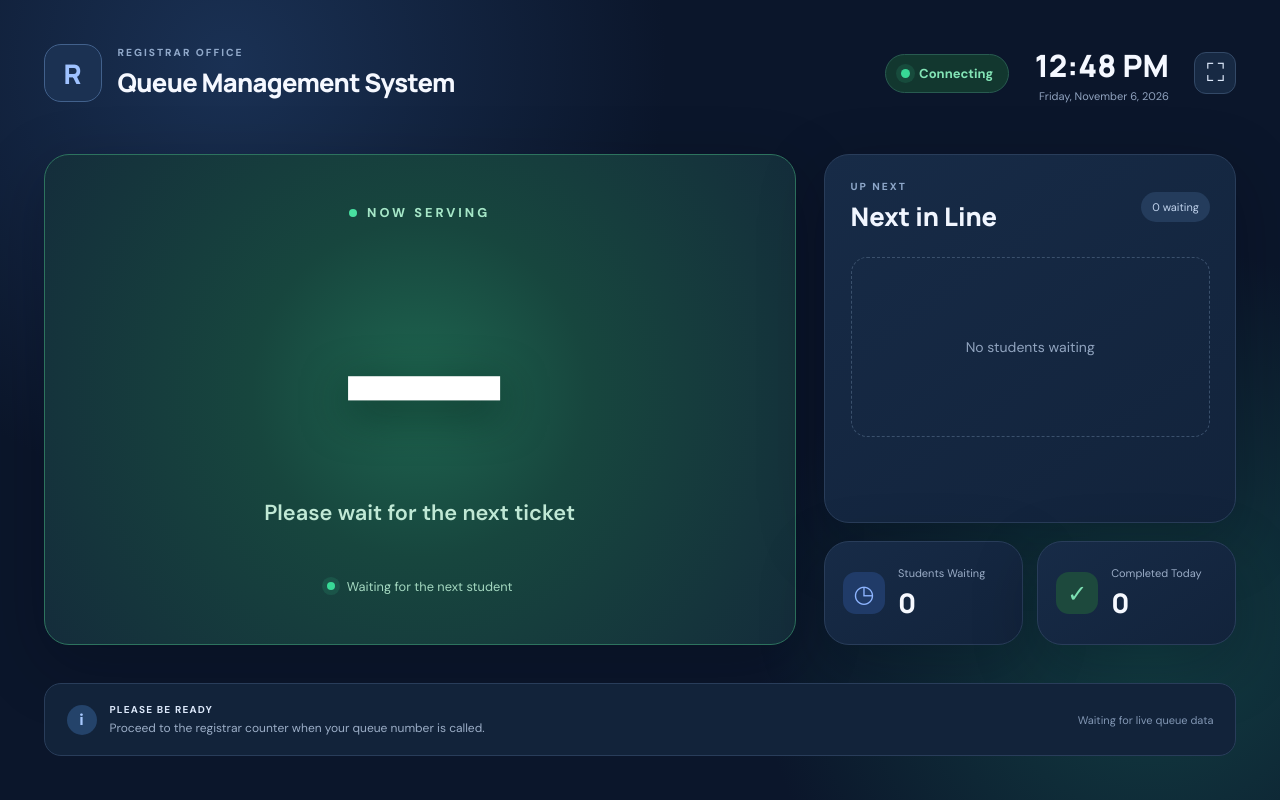
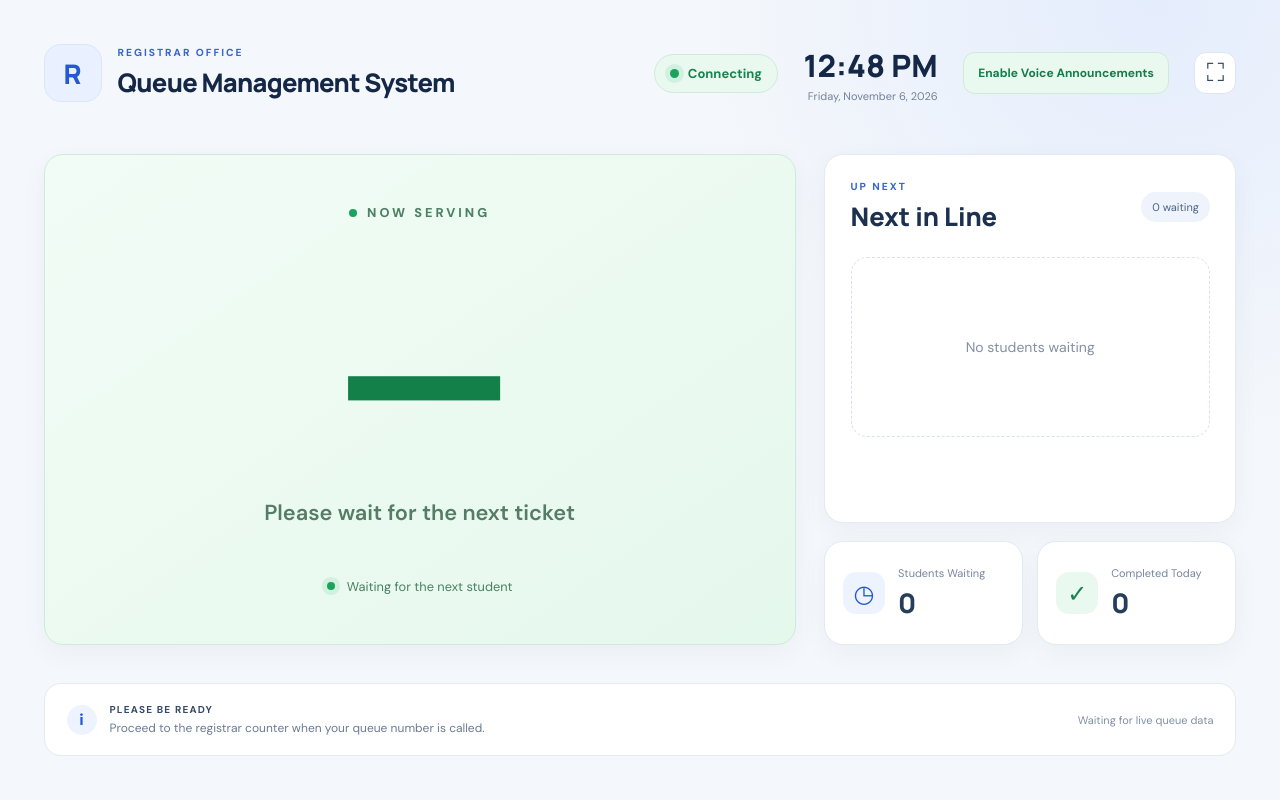
Before and after one commit to jhovancodes/queue-management, a website with bundled scripts: page display.html in a window 1280 px wide. Built offline with nearby package versions, Linux system fonts and the light colour scheme; no server answers.

Commit message:
Update project code

```diff
--- a/display.css
+++ b/display.css
@@ -41,6 +41,8 @@ h1, h2, p { margin-top: 0; }
 .clock-block { display: flex; flex-direction: column; align-items: flex-end; gap: 3px; }
 .clock-block strong { color: #f5f8ff; font: 800 clamp(21px, 2.4vw, 34px) Manrope, sans-serif; }
 .clock-block span { color: #91a3bf; font-size: 11px; }
+.voice-button { min-height: 42px; padding: 0 14px; border: 1px solid #39745f; border-radius: 12px; background: #174536; color: #b8f2d6; font: 700 12px 'DM Sans', sans-serif; cursor: pointer; }
+.voice-button.enabled { border-color: #3974a4; background: #1b3b60; color: #c6dcff; }
 #fullscreen-btn { width: 42px; height: 42px; border: 1px solid #334967; border-radius: 12px; background: #172943; color: #dce8fa; font-size: 25px; cursor: pointer; }
 
 .main-grid { display: grid; grid-template-columns: minmax(0, 1.55fr) minmax(330px, .85fr); gap: clamp(18px, 2.2vw, 32px); flex: 1; }
@@ -96,6 +98,7 @@ h1, h2, p { margin-top: 0; }
   .live-pill { padding: 8px 10px; font-size: 10px; }
   .clock-block strong { font-size: 18px; }
   .clock-block span { font-size: 9px; }
+  .voice-button { min-height: 36px; padding: 0 9px; font-size: 10px; }
   #fullscreen-btn { width: 36px; height: 36px; }
   .side-column { display: flex; }
   .stats-row { grid-template-columns: 1fr 1fr; }
@@ -109,3 +112,204 @@ h1, h2, p { margin-top: 0; }
   .display-shell { min-height: 100vh; }
   .now-card { min-height: 0; }
 }
+
+
+:root {
+  color: #1c304f;
+  background: #f4f7fb;
+}
+
+body {
+  background:
+    radial-gradient(circle at 90% 0%, rgba(210, 225, 255, .45), transparent 28rem),
+    #f4f7fb;
+}
+
+.display-shell {
+  width: min(1720px, 100%);
+  padding: clamp(22px, 3.4vw, 54px);
+}
+
+.brand-mark {
+  border: 1px solid #dbe6fb;
+  background: #e9f0ff;
+  color: #2459d3;
+}
+
+.eyebrow {
+  color: #3866cb;
+}
+
+.topbar h1 {
+  color: #142746;
+}
+
+.live-pill {
+  border: 1px solid #cdebd8;
+  background: #eaf9f0;
+  color: #18844d;
+}
+
+.live-pill span,
+.pulse-dot {
+  background: #1aa35b;
+  box-shadow: 0 0 0 5px #1aa35b1c;
+}
+
+.clock-block strong {
+  color: #142746;
+}
+
+.clock-block span {
+  color: #73819a;
+}
+
+.voice-button {
+  border: 1px solid #cdebd8;
+  background: #eaf9f0;
+  color: #147c48;
+}
+
+.voice-button:hover {
+  background: #dff5e8;
+}
+
+.voice-button.enabled {
+  border-color: #b8cdfa;
+  background: #eaf0ff;
+  color: #2459d3;
+}
+
+#fullscreen-btn {
+  border: 1px solid #dce5f2;
+  background: white;
+  color: #304768;
+}
+
+#fullscreen-btn:hover {
+  background: #eef4ff;
+  border-color: #b8cdfa;
+}
+
+.now-card,
+.next-card,
+.stat-card {
+  border: 1px solid #e4eaf3;
+  border-radius: 19px;
+  background: white;
+  box-shadow: 0 8px 28px rgba(29, 54, 91, .045);
+}
+
+.now-card {
+  background: linear-gradient(145deg, #f2fcf6, #e5f8ec);
+  border-color: #cdebd8;
+}
+
+.section-label {
+  color: #4b8061;
+}
+
+.label-dot {
+  background: #1aa35b;
+}
+
+.current-number {
+  color: #13804a;
+  text-shadow: none;
+}
+
+.current-service {
+  color: #557c64;
+}
+
+.serving-footer {
+  color: #4b8061;
+}
+
+.section-heading .eyebrow {
+  color: #3866cb;
+}
+
+.section-heading h2 {
+  color: #1c304f;
+}
+
+.queue-count {
+  background: #eef3fc;
+  color: #4c6385;
+}
+
+.next-item {
+  border: 1px solid #edf0f6;
+  background: #fbfcff;
+}
+
+.next-item:first-child {
+  border-color: #cdebd8;
+  background: #f1fbf5;
+}
+
+.next-ticket {
+  color: #233c60;
+}
+
+.next-service {
+  color: #6b7b93;
+}
+
+.empty-state {
+  border-color: #d9e2ef;
+  color: #8290a4;
+}
+
+.stat-icon.blue {
+  background: #edf3ff;
+  color: #2459d3;
+}
+
+.stat-icon.green {
+  background: #eaf9f0;
+  color: #18844d;
+}
+
+.stat-card p {
+  color: #77869b;
+}
+
+.stat-card strong {
+  color: #263d5c;
+}
+
+.bottom-bar {
+  border: 1px solid #e4eaf3;
+  background: white;
+}
+
+.announcement-icon {
+  background: #edf3ff;
+  color: #2459d3;
+}
+
+.announcement strong {
+  color: #354a68;
+}
+
+.announcement div span {
+  color: #6b7b93;
+}
+
+.update-note {
+  color: #8290a4;
+}
+
+.connection-error {
+  border: 1px solid #f2cbd0;
+  background: #fff0f1;
+  color: #a83242;
+}
+
+@media (max-width: 600px) {
+  .display-shell {
+    padding: 18px;
+  }
+}
--- a/display.html
+++ b/display.html
@@ -3,7 +3,7 @@
 <head>
   <meta charset="UTF-8">
   <meta name="viewport" content="width=device-width, initial-scale=1.0">
-  <meta name="theme-color" content="#101d35">
+  <meta name="theme-color" content="#f4f7fb">
   <title>Registrar Queue Display</title>
   <link rel="preconnect" href="https://fonts.googleapis.com">
   <link rel="preconnect" href="https://fonts.gstatic.com" crossorigin>
@@ -23,6 +23,7 @@
       <div class="topbar-right">
         <div class="live-pill"><span></span><strong id="connection-status">Connecting</strong></div>
         <div class="clock-block"><strong id="clock">--:--</strong><span id="date">Loading date</span></div>
+        <button id="voice-btn" class="voice-button" type="button">Enable Voice Announcements</button>
         <button id="fullscreen-btn" type="button" aria-label="Toggle fullscreen">⛶</button>
       </div>
     </header>
--- a/display.js
+++ b/display.js
@@ -6,6 +6,9 @@ const byId = id => document.getElementById(id);
 const ticketsRef = collection(db, "tickets");
 let tickets = [];
 let unsubscribeTickets = null;
+let voiceEnabled = false;
+let hasInitialSnapshot = false;
+let lastAnnouncedTicketId = null;
 
 function timestampValue(value) {
   if (!value) return 0;
@@ -79,6 +82,45 @@ function render() {
   renderNext(waiting);
 }
 
+
+function spokenNumber(value) {
+  const digits = { "0": "zero", "1": "one", "2": "two", "3": "three", "4": "four", "5": "five", "6": "six", "7": "seven", "8": "eight", "9": "nine" };
+  return String(value ?? "").split("").map(character => {
+    if (digits[character]) return digits[character];
+    if (/^[a-z]$/i.test(character)) return character;
+    return " ";
+  }).join(" ").replace(/\s+/g, " ").trim();
+}
+
+function announceTicket(ticket) {
+  if (!voiceEnabled || !ticket || !("speechSynthesis" in window)) return;
+
+  window.speechSynthesis.cancel();
+  const number = spokenNumber(ticket.number);
+  const announcement = new SpeechSynthesisUtterance(`Now serving, number ${number}. Please proceed to the registrar counter.`);
+  announcement.lang = "en-PH";
+  announcement.rate = 0.88;
+  announcement.pitch = 1;
+  window.speechSynthesis.speak(announcement);
+}
+
+byId("voice-btn").addEventListener("click", () => {
+  if (!("speechSynthesis" in window)) {
+    byId("connection-error").textContent = "Voice announcements are not supported by this browser. Please use Chrome or Edge.";
+    byId("connection-error").hidden = false;
+    return;
+  }
+
+  voiceEnabled = true;
+  byId("voice-btn").textContent = "Voice Announcements Enabled";
+  byId("voice-btn").classList.add("enabled");
+  const test = new SpeechSynthesisUtterance("Voice announcements enabled.");
+  test.lang = "en-PH";
+  test.rate = 0.9;
+  window.speechSynthesis.cancel();
+  window.speechSynthesis.speak(test);
+});
+
 function showConnectionError(message) {
   byId("connection-error").textContent = message;
   byId("connection-error").hidden = false;
@@ -113,6 +155,16 @@ onAuthStateChanged(auth, async user => {
       query(ticketsRef, orderBy("createdAt", "asc")),
       snapshot => {
         tickets = snapshot.docs.map(item => ({ id: item.id, ...item.data() }));
+        const current = tickets.find(ticket => ticket.status === "serving");
+
+        if (!hasInitialSnapshot) {
+          lastAnnouncedTicketId = current?.id || null;
+          hasInitialSnapshot = true;
+        } else if (current && current.id !== lastAnnouncedTicketId) {
+          lastAnnouncedTicketId = current.id;
+          announceTicket(current);
+        }
+
         byId("connection-error").hidden = true;
         byId("connection-status").textContent = "Live";
         render();
```
